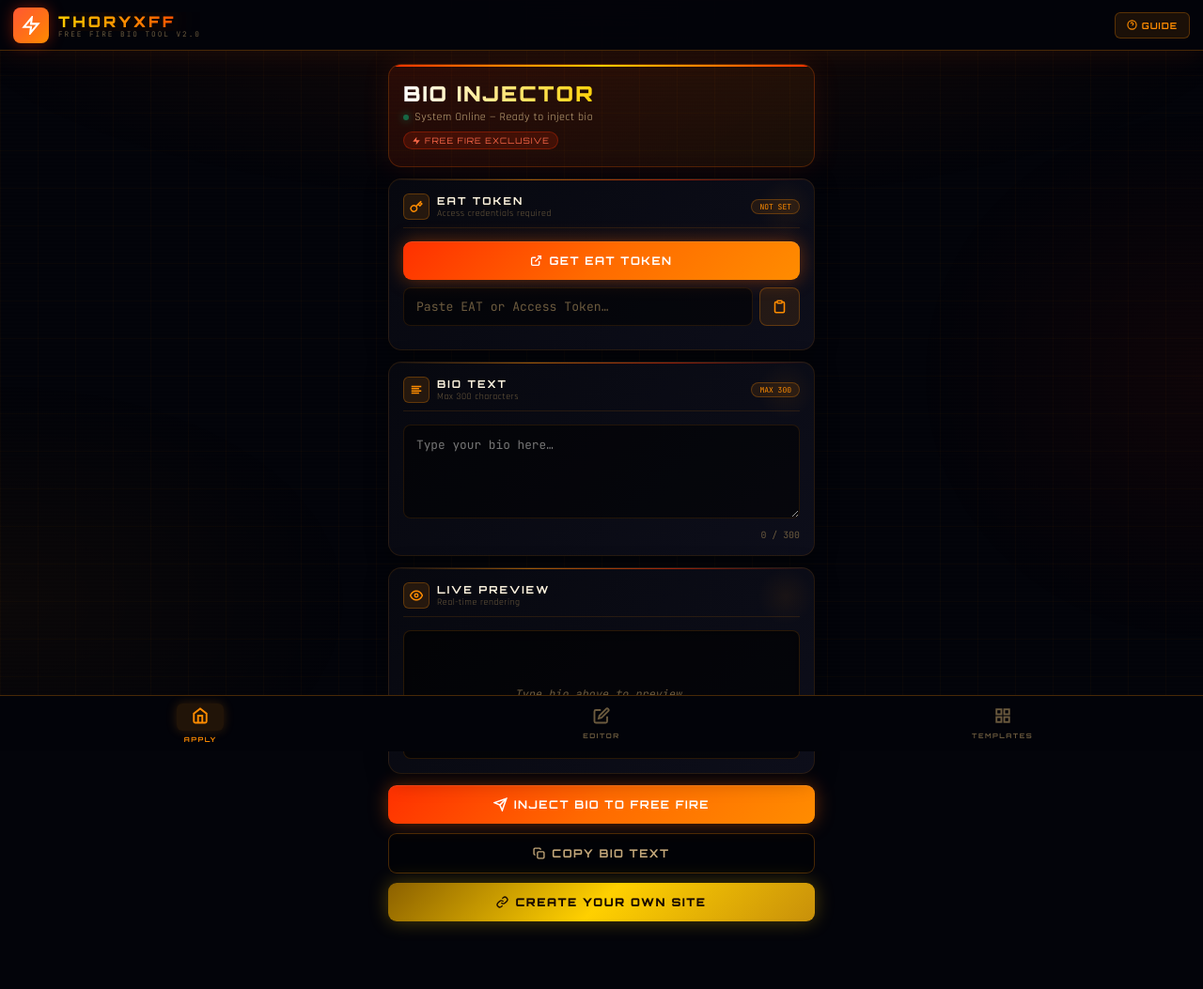
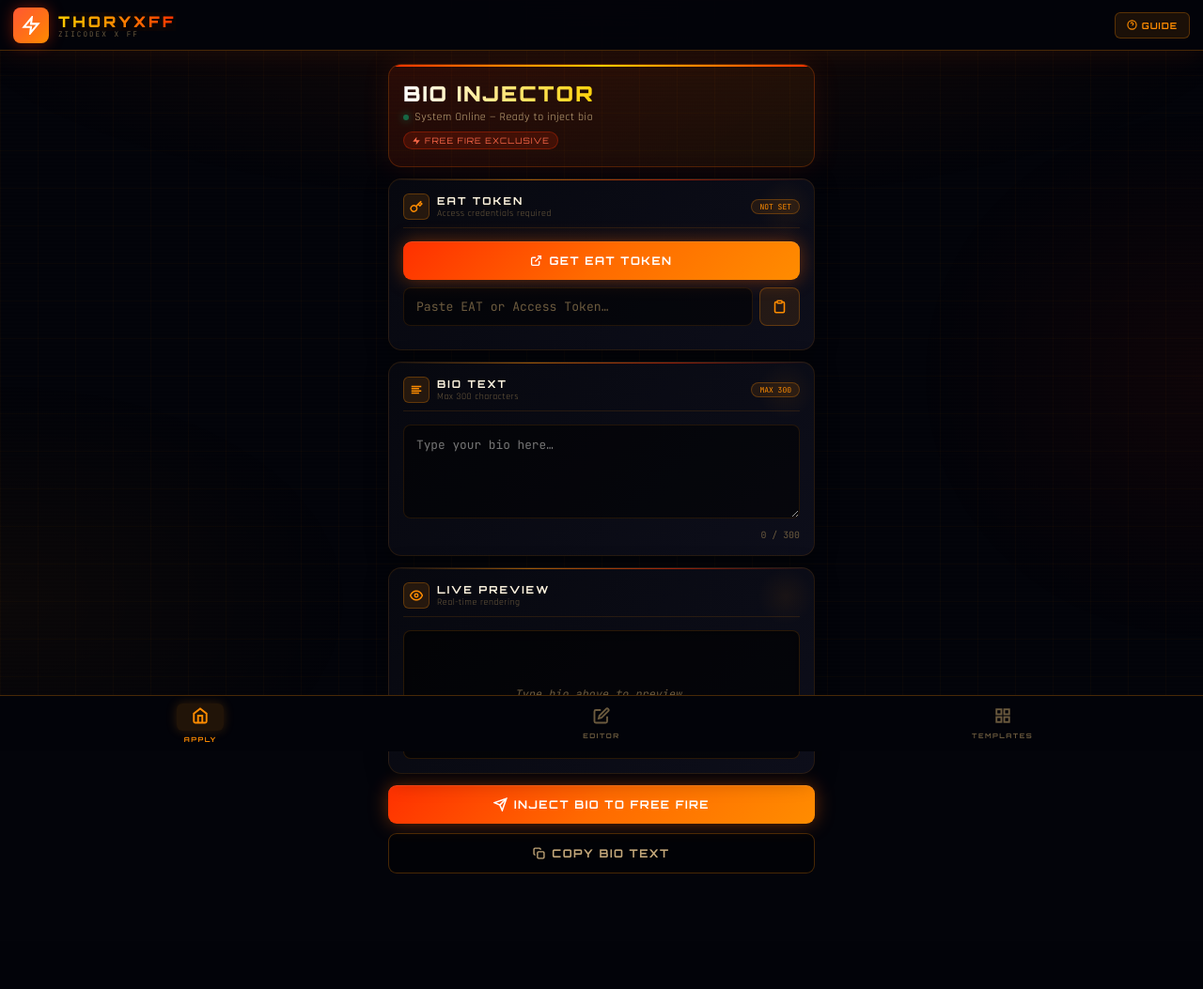
Before and after one commit to azisbr/LongBioFF, a Flask app: page / in a window 1280 px wide. Shown: the whole page at 94% size. After the commit the page ends 930 px from the top, so only its background shows below. Run offline with Flask 3, Linux system fonts and the light colour scheme.

Commit message:
Add files via upload

```diff
--- a/templates/index.html
+++ b/templates/index.html
@@ -3,7 +3,7 @@
 <head>
 <meta charset="UTF-8">
 <meta name="viewport" content="width=device-width, initial-scale=1.0, maximum-scale=1.0, user-scalable=no">
-<title>FF Bio Injector</title>
+<title>ZIICODEX X FF - Bio Injector</title>
 <link href="https://fonts.googleapis.com/css2?family=Orbitron:wght@400;700;900&family=Rajdhani:wght@400;500;600;700&family=JetBrains+Mono:wght@400;700&display=swap" rel="stylesheet">
 <style>
 :root{
@@ -453,7 +453,7 @@ body::after{
     </div>
     <div>
       <div class="brand-name" id="siteName">FF BIO INJECTOR</div>
-      <div class="brand-tag">Free Fire Bio Tool v2.0</div>
+      <div class="brand-tag">ZIICODEX X FF</div>
     </div>
   </div>
   <div style="display:flex;gap:6px;flex-shrink:0;">
@@ -563,10 +563,6 @@ body::after{
       <svg width="13" height="13" viewBox="0 0 24 24" fill="none" stroke="currentColor" stroke-width="2.5"><rect x="9" y="9" width="13" height="13" rx="2" ry="2"/><path d="M5 15H4a2 2 0 0 1-2-2V4a2 2 0 0 1 2-2h9a2 2 0 0 1 2 2v1"/></svg>
       COPY BIO TEXT
     </button>
-    <button class="btn btn-gold" onclick="openCreateSite()">
-      <svg width="13" height="13" viewBox="0 0 24 24" fill="none" stroke="currentColor" stroke-width="2.5"><path d="M10 13a5 5 0 0 0 7.54.54l3-3a5 5 0 0 0-7.07-7.07l-1.72 1.71"/><path d="M14 11a5 5 0 0 0-7.54-.54l-3 3a5 5 0 0 0 7.07 7.07l1.71-1.71"/></svg>
-      CREATE YOUR OWN SITE
-    </button>
   </div>
 
   <!-- PAGE: EDITOR -->
@@ -662,10 +658,6 @@ body::after{
       <svg width="13" height="13" viewBox="0 0 24 24" fill="none" stroke="currentColor" stroke-width="2.5"><polyline points="3 6 5 6 21 6"/><path d="M19 6v14a2 2 0 0 1-2 2H7a2 2 0 0 1-2-2V6m3 0V4a1 1 0 0 1 1-1h4a1 1 0 0 1 1 1v2"/></svg>
       CLEAR EDITOR
     </button>
-    <button class="btn btn-gold" onclick="openCreateSite()">
-      <svg width="13" height="13" viewBox="0 0 24 24" fill="none" stroke="currentColor" stroke-width="2.5"><path d="M10 13a5 5 0 0 0 7.54.54l3-3a5 5 0 0 0-7.07-7.07l-1.72 1.71"/><path d="M14 11a5 5 0 0 0-7.54-.54l-3 3a5 5 0 0 0 7.07 7.07l1.71-1.71"/></svg>
-      CREATE YOUR OWN SITE
-    </button>
   </div>
 
   <!-- PAGE: TEMPLATES -->
@@ -683,10 +675,6 @@ body::after{
       </div>
     </div>
     <div class="tpl-list" id="templateList"></div>
-    <button class="btn btn-gold mt10" onclick="openCreateSite()">
-      <svg width="13" height="13" viewBox="0 0 24 24" fill="none" stroke="currentColor" stroke-width="2.5"><path d="M10 13a5 5 0 0 0 7.54.54l3-3a5 5 0 0 0-7.07-7.07l-1.72 1.71"/><path d="M14 11a5 5 0 0 0-7.54-.54l-3 3a5 5 0 0 0 7.07 7.07l1.71-1.71"/></svg>
-      CREATE YOUR OWN SITE
-    </button>
   </div>
 
 </div>
@@ -758,7 +746,7 @@ const GRADIENTS = [
 ];
 
 (function(){
-  document.getElementById('siteName').textContent = CFG.site_name || "FF BIO INJECTOR";
+  document.getElementById('siteName').textContent = CFG.site_name || "ZIICODEX X FF";
 
   const howtoBtn = document.getElementById('howtoBtn');
   if(CFG.howto_video_link) howtoBtn.onclick = () => window.open(CFG.howto_video_link, '_blank');
```
